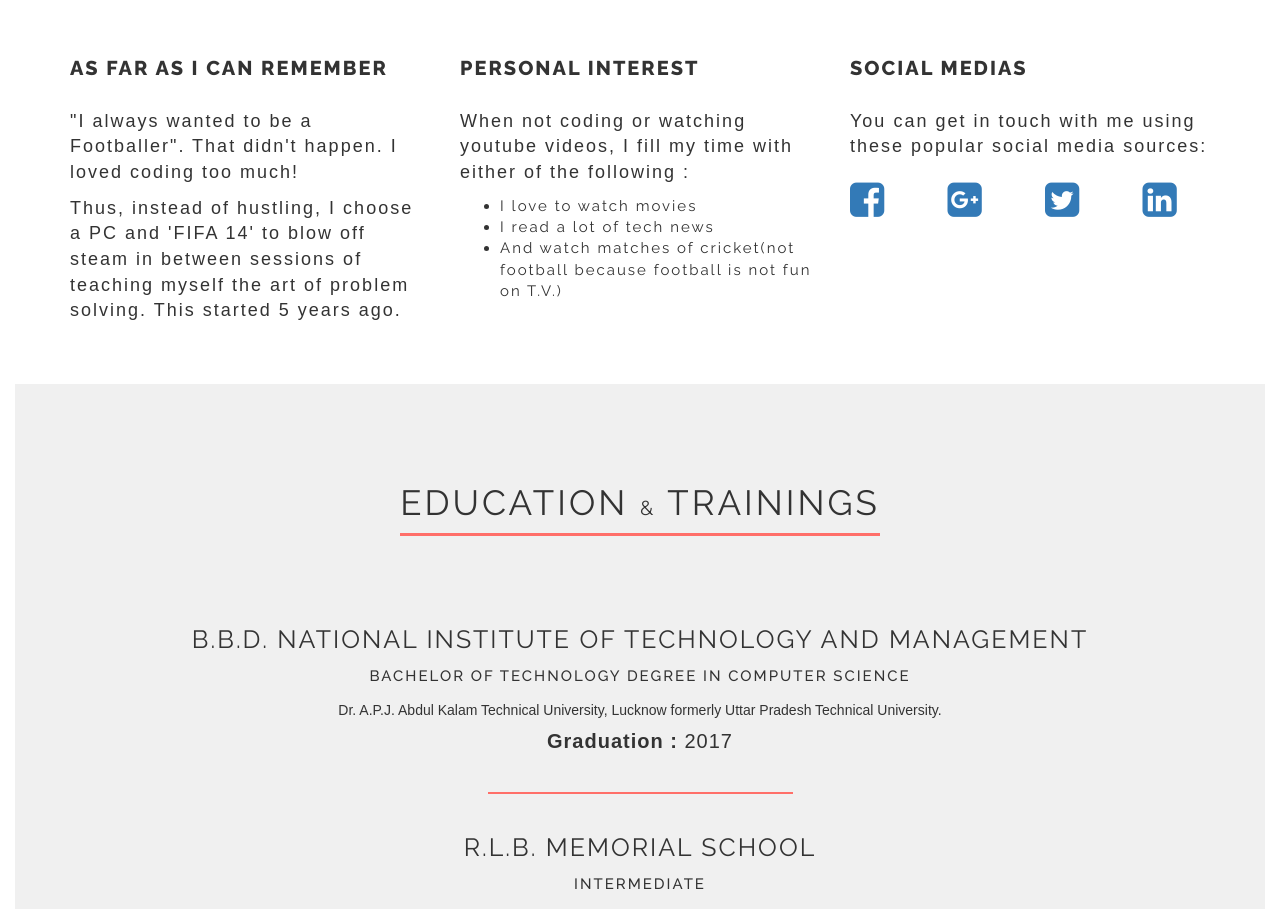
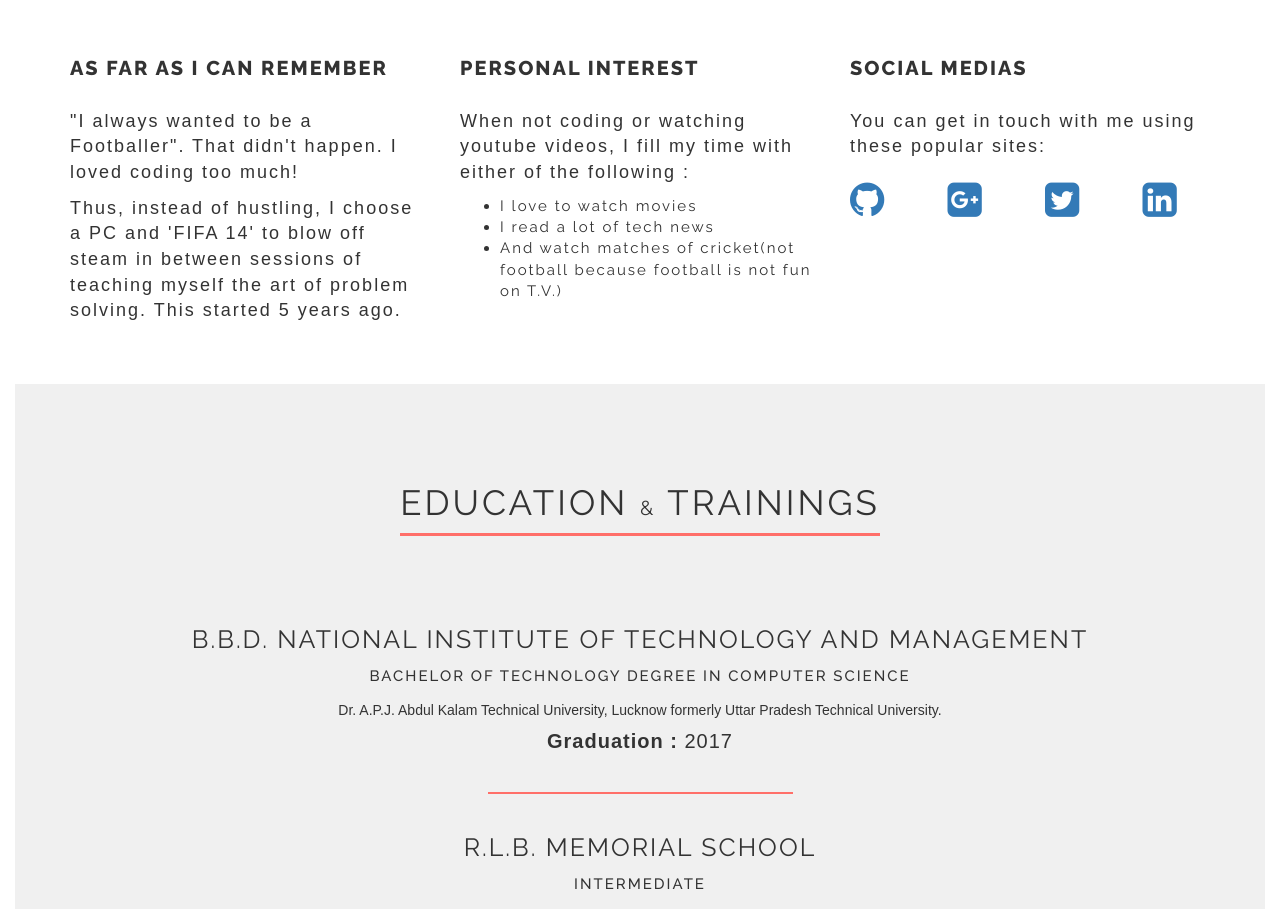
Before and after one commit to viren1698/mak786.github.io, a plain HTML site: page index.html in a window 1280 px wide. Shown: the part 955-1864 px from the top of the page. Drawn offline with nearby package versions, Linux system fonts and the light colour scheme.

Commit message:
Removed FB with GitHub in Profile

```diff
--- a/index.html
+++ b/index.html
@@ -73,11 +73,11 @@
           <div class="col-md-4 col-sm-4">
             <h4>social medias</h4>
             <p>
-              You can get in touch with me using these popular social media sources:
+              You can get in touch with me using these popular sites:
             </p>
             <div class="row">
               <div class="col-md-3 col-sm-3 col-xs-3">
-                <a href="https://www.facebook.com/ajamal.khan.775" target="_blank"><i class="fa fa-facebook-square"></i></a>
+                <a href="https://github.com/mak786" target="_blank"><i class="fa fa-github" aria-hidden="true"></i></a>
               </div>
               <div class="col-md-3 col-sm-3 col-xs-3">
                 <a href="https://plus.google.com/+AjamalKhan1994" target="_blank"><i class="fa fa-google-plus-square"></i></a>
```
